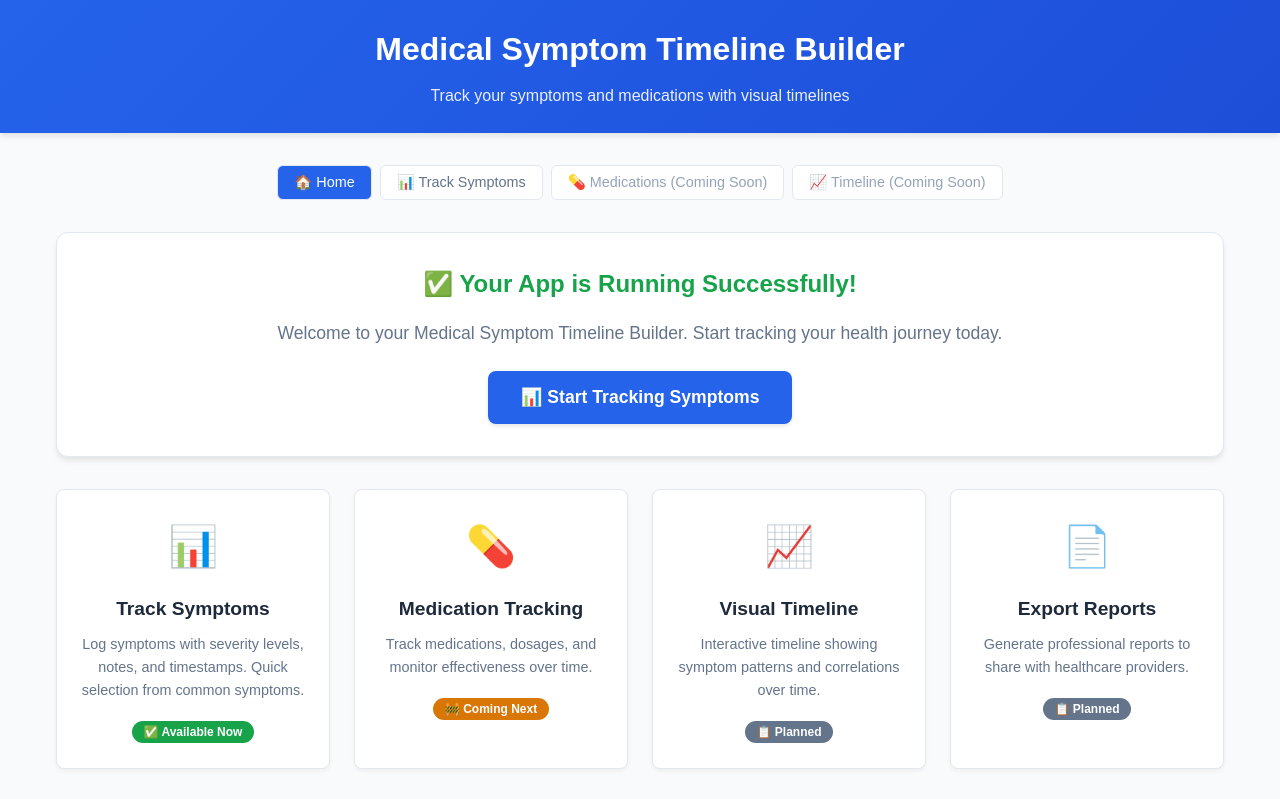
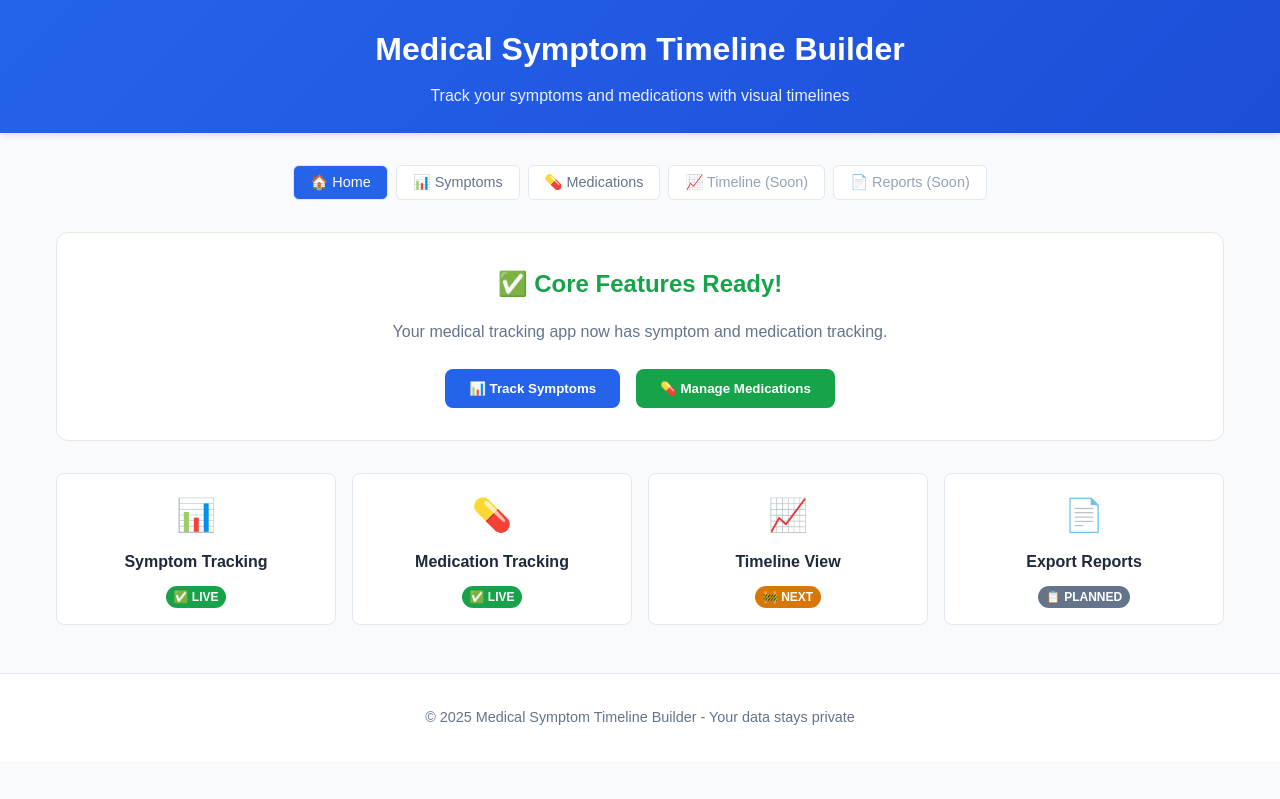
Before and after one commit to birthquake/medical-symptom-timeline-builder, a React (Create React App) app: page / in a window 1280 px wide. Shown: the top 799 px of the page. Built offline with nearby package versions, Linux system fonts and the light colour scheme.

Commit message:
Update App.js

```diff
--- a/src/App.js
+++ b/src/App.js
@@ -1,5 +1,6 @@
 import React, { useState } from 'react';
 import SymptomTracker from './components/SymptomTracker';
+import MedicationTracker from './components/MedicationTracker';
 
 function App() {
   const [currentView, setCurrentView] = useState('home');
@@ -8,6 +9,8 @@ function App() {
     switch(currentView) {
       case 'symptoms':
         return <SymptomTracker />;
+      case 'medications':
+        return <MedicationTracker />;
       case 'home':
       default:
         return <HomePage setCurrentView={setCurrentView} />;
@@ -89,7 +92,21 @@ function App() {
               fontSize: '0.9rem'
             }}
           >
-            📊 Track Symptoms
+            📊 Symptoms
+          </button>
+          <button
+            onClick={() => setCurrentView('medications')}
+            style={{
+              padding: '0.5rem 1rem',
+              backgroundColor: currentView === 'medications' ? '#2563eb' : 'white',
+              color: currentView === 'medications' ? 'white' : '#64748b',
+              border: '1px solid #e2e8f0',
+              borderRadius: '6px',
+              cursor: 'pointer',
+              fontSize: '0.9rem'
+            }}
+          >
+            💊 Medications
           </button>
           <button
             style={{
@@ -103,7 +120,7 @@ function App() {
             }}
             disabled
           >
-            💊 Medications (Coming Soon)
+            📈 Timeline (Soon)
           </button>
           <button
             style={{
@@ -117,7 +134,7 @@ function App() {
             }}
             disabled
           >
-            📈 Timeline (Coming Soon)
+            📄 Reports (Soon)
           </button>
         </div>
       </nav>
@@ -141,7 +158,7 @@ function App() {
         borderTop: '1px solid #e2e8f0',
         backgroundColor: 'white'
       }}>
-        © 2025 Medical Symptom Timeline Builder - Your health data stays private and secure
+        © 2025 Medical Symptom Timeline Builder - Your data stays private
       </footer>
     </div>
   );
@@ -151,217 +168,137 @@ function App() {
 const HomePage = ({ setCurrentView }) => {
   return (
     <div style={{ textAlign: 'center' }}>
-      {/* Welcome Section */}
       <div style={{
         backgroundColor: 'white',
         padding: '2rem',
         borderRadius: '12px',
-        boxShadow: '0 4px 6px -1px rgba(0, 0, 0, 0.1)',
         marginBottom: '2rem',
         border: '1px solid #e2e8f0'
       }}>
-        <h2 style={{
-          color: '#16a34a',
-          marginBottom: '1rem',
-          fontSize: '1.5rem'
-        }}>
-          ✅ Your App is Running Successfully!
+        <h2 style={{ color: '#16a34a', marginBottom: '1rem' }}>
+          ✅ Core Features Ready!
         </h2>
-        <p style={{
-          marginBottom: '1.5rem',
-          color: '#64748b',
-          fontSize: '1.1rem'
-        }}>
-          Welcome to your Medical Symptom Timeline Builder. Start tracking your health journey today.
+        <p style={{ marginBottom: '1.5rem', color: '#64748b' }}>
+          Your medical tracking app now has symptom and medication tracking.
         </p>
 
+        <div style={{ display: 'flex', gap: '1rem', justifyContent: 'center', flexWrap: 'wrap' }}>
           <button
             onClick={() => setCurrentView('symptoms')}
             style={{
               backgroundColor: '#2563eb',
               color: 'white',
               border: 'none',
-            padding: '1rem 2rem',
+              padding: '0.75rem 1.5rem',
               borderRadius: '8px',
-            fontSize: '1.1rem',
               cursor: 'pointer',
-            fontWeight: '600',
-            boxShadow: '0 2px 4px rgba(0, 0, 0, 0.1)'
+              fontWeight: '600'
             }}
           >
-          📊 Start Tracking Symptoms
+            📊 Track Symptoms
+          </button>
+          <button
+            onClick={() => setCurrentView('medications')}
+            style={{
+              backgroundColor: '#16a34a',
+              color: 'white',
+              border: 'none',
+              padding: '0.75rem 1.5rem',
+              borderRadius: '8px',
+              cursor: 'pointer',
+              fontWeight: '600'
+            }}
+          >
+            💊 Manage Medications
           </button>
         </div>
+      </div>
 
-      {/* Feature Cards */}
+      {/* Status Grid */}
       <div style={{
         display: 'grid',
-        gridTemplateColumns: 'repeat(auto-fit, minmax(250px, 1fr))',
-        gap: '1.5rem',
-        marginBottom: '2rem'
+        gridTemplateColumns: 'repeat(auto-fit, minmax(200px, 1fr))',
+        gap: '1rem'
       }}>
         <div style={{
           backgroundColor: 'white',
-          padding: '1.5rem',
+          padding: '1rem',
           borderRadius: '8px',
-          border: '1px solid #e2e8f0',
-          textAlign: 'center',
-          boxShadow: '0 2px 4px rgba(0, 0, 0, 0.05)'
+          border: '1px solid #e2e8f0'
         }}>
-          <div style={{ fontSize: '2.5rem', marginBottom: '1rem' }}>📊</div>
-          <h3 style={{
-            marginBottom: '0.5rem',
-            color: '#1e293b',
-            fontSize: '1.2rem'
-          }}>
-            Track Symptoms
-          </h3>
-          <p style={{
-            fontSize: '0.9rem',
-            color: '#64748b',
-            marginBottom: '1rem'
-          }}>
-            Log symptoms with severity levels, notes, and timestamps. Quick selection from common symptoms.
-          </p>
+          <div style={{ fontSize: '2rem', marginBottom: '0.5rem' }}>📊</div>
+          <h3 style={{ fontSize: '1rem', margin: '0 0 0.5rem 0' }}>Symptom Tracking</h3>
           <span style={{
             backgroundColor: '#16a34a',
             color: 'white',
-            padding: '0.25rem 0.75rem',
+            padding: '0.25rem 0.5rem',
             borderRadius: '12px',
             fontSize: '0.75rem',
             fontWeight: '600'
           }}>
-            ✅ Available Now
+            ✅ LIVE
           </span>
         </div>
 
         <div style={{
           backgroundColor: 'white',
-          padding: '1.5rem',
+          padding: '1rem',
           borderRadius: '8px',
-          border: '1px solid #e2e8f0',
-          textAlign: 'center',
-          boxShadow: '0 2px 4px rgba(0, 0, 0, 0.05)'
+          border: '1px solid #e2e8f0'
         }}>
-          <div style={{ fontSize: '2.5rem', marginBottom: '1rem' }}>💊</div>
-          <h3 style={{
-            marginBottom: '0.5rem',
-            color: '#1e293b',
-            fontSize: '1.2rem'
-          }}>
-            Medication Tracking
-          </h3>
-          <p style={{
-            fontSize: '0.9rem',
-            color: '#64748b',
-            marginBottom: '1rem'
-          }}>
-            Track medications, dosages, and monitor effectiveness over time.
-          </p>
+          <div style={{ fontSize: '2rem', marginBottom: '0.5rem' }}>💊</div>
+          <h3 style={{ fontSize: '1rem', margin: '0 0 0.5rem 0' }}>Medication Tracking</h3>
           <span style={{
-            backgroundColor: '#d97706',
+            backgroundColor: '#16a34a',
             color: 'white',
-            padding: '0.25rem 0.75rem',
+            padding: '0.25rem 0.5rem',
             borderRadius: '12px',
             fontSize: '0.75rem',
             fontWeight: '600'
           }}>
-            🚧 Coming Next
+            ✅ LIVE
           </span>
         </div>
 
         <div style={{
           backgroundColor: 'white',
-          padding: '1.5rem',
+          padding: '1rem',
           borderRadius: '8px',
-          border: '1px solid #e2e8f0',
-          textAlign: 'center',
-          boxShadow: '0 2px 4px rgba(0, 0, 0, 0.05)'
+          border: '1px solid #e2e8f0'
         }}>
-          <div style={{ fontSize: '2.5rem', marginBottom: '1rem' }}>📈</div>
-          <h3 style={{
-            marginBottom: '0.5rem',
-            color: '#1e293b',
-            fontSize: '1.2rem'
-          }}>
-            Visual Timeline
-          </h3>
-          <p style={{
-            fontSize: '0.9rem',
-            color: '#64748b',
-            marginBottom: '1rem'
-          }}>
-            Interactive timeline showing symptom patterns and correlations over time.
-          </p>
+          <div style={{ fontSize: '2rem', marginBottom: '0.5rem' }}>📈</div>
+          <h3 style={{ fontSize: '1rem', margin: '0 0 0.5rem 0' }}>Timeline View</h3>
           <span style={{
-            backgroundColor: '#64748b',
+            backgroundColor: '#d97706',
             color: 'white',
-            padding: '0.25rem 0.75rem',
+            padding: '0.25rem 0.5rem',
             borderRadius: '12px',
             fontSize: '0.75rem',
             fontWeight: '600'
           }}>
-            📋 Planned
+            🚧 NEXT
           </span>
         </div>
 
         <div style={{
           backgroundColor: 'white',
-          padding: '1.5rem',
+          padding: '1rem',
           borderRadius: '8px',
-          border: '1px solid #e2e8f0',
-          textAlign: 'center',
-          boxShadow: '0 2px 4px rgba(0, 0, 0, 0.05)'
+          border: '1px solid #e2e8f0'
         }}>
-          <div style={{ fontSize: '2.5rem', marginBottom: '1rem' }}>📄</div>
-          <h3 style={{
-            marginBottom: '0.5rem',
-            color: '#1e293b',
-            fontSize: '1.2rem'
-          }}>
-            Export Reports
-          </h3>
-          <p style={{
-            fontSize: '0.9rem',
-            color: '#64748b',
-            marginBottom: '1rem'
-          }}>
-            Generate professional reports to share with healthcare providers.
-          </p>
+          <div style={{ fontSize: '2rem', marginBottom: '0.5rem' }}>📄</div>
+          <h3 style={{ fontSize: '1rem', margin: '0 0 0.5rem 0' }}>Export Reports</h3>
           <span style={{
             backgroundColor: '#64748b',
             color: 'white',
-            padding: '0.25rem 0.75rem',
+            padding: '0.25rem 0.5rem',
             borderRadius: '12px',
             fontSize: '0.75rem',
             fontWeight: '600'
           }}>
-            📋 Planned
+            📋 PLANNED
           </span>
         </div>
-      </div>
-
-      {/* Quick Stats */}
-      <div style={{
-        backgroundColor: '#f0fdf4',
-        border: '1px solid #bbf7d0',
-        padding: '1.5rem',
-        borderRadius: '8px',
-        marginBottom: '2rem'
-      }}>
-        <h3 style={{
-          color: '#15803d',
-          marginBottom: '0.5rem',
-          fontSize: '1.1rem'
-        }}>
-          🎯 Ready to Use Features
-        </h3>
-        <p style={{ color: '#166534', margin: 0 }}>
-          ✅ Symptom tracking with severity scales<br/>
-          ✅ Local data storage (your data never leaves your device)<br/>
-          ✅ Responsive design (works on all devices)<br/>
-          ✅ PWA ready (can be installed as an app)
-        </p>
       </div>
     </div>
   );
```
Lines whose indentation alone changed are shown as unchanged.
